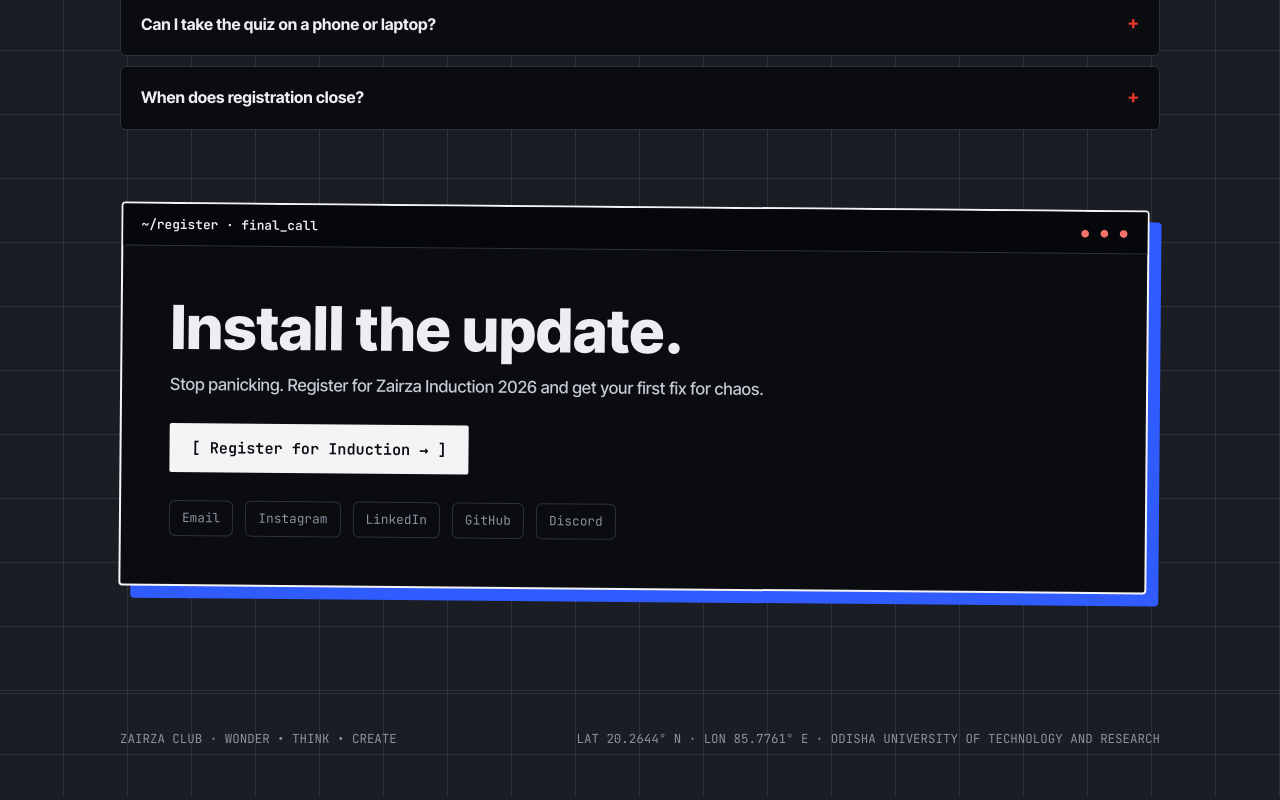
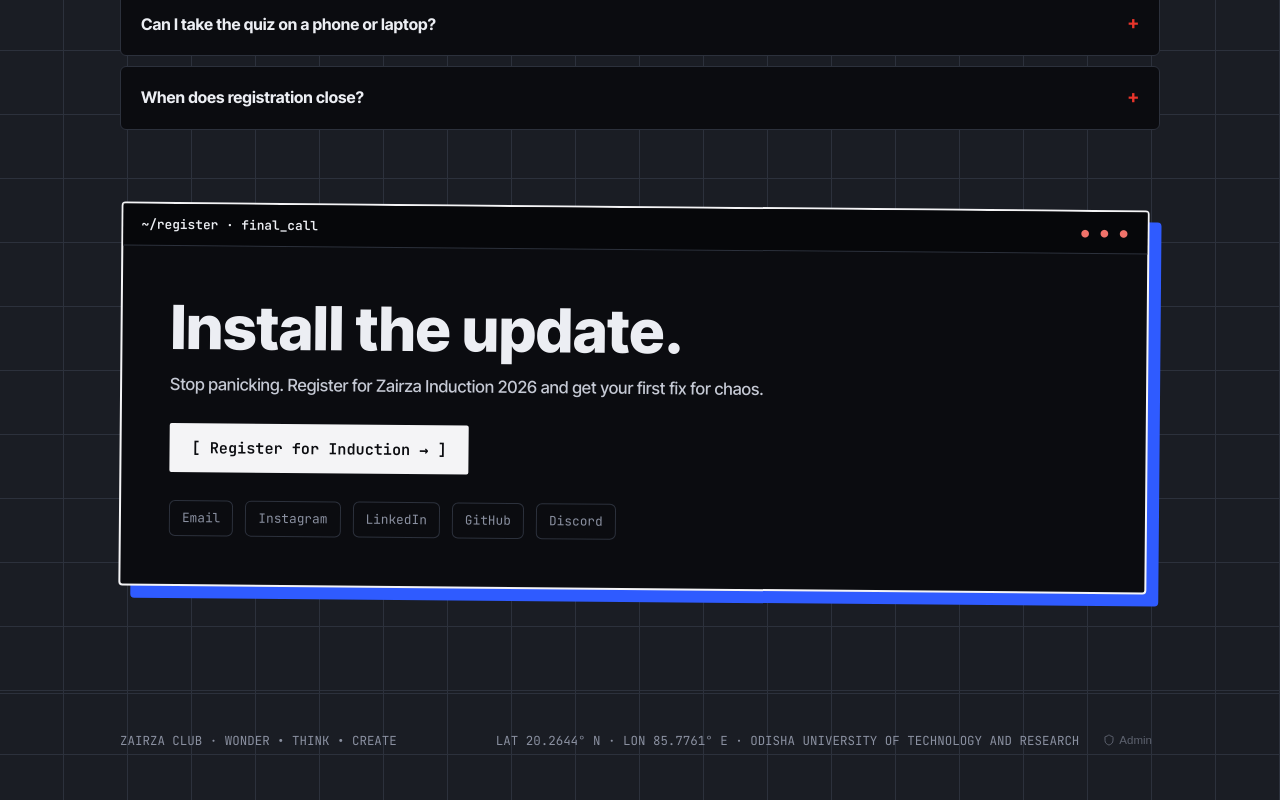
Before and after one commit to phantomdevz/zairza-quiz, a React (Vite) app: page / in a window 1280 px wide. Shown: the part 3533-4333 px from the top of the page. Built offline with nearby package versions, Linux system fonts and the light colour scheme; no server answers.

Commit message:
feat: enable direct access methods to admin dashboard

```diff
--- a/src/App.jsx
+++ b/src/App.jsx
@@ -33,9 +33,27 @@
   const { currentView, setCurrentView, isQuizActive } = useQuiz();
 
   React.useEffect(() => {
-    if (window.location.hash === "#admin" || window.location.search.includes("admin")) {
-      setCurrentView("page11_login");
-    }
+    const handleHashAndShortcut = () => {
+      if (window.location.hash === "#admin" || window.location.search.includes("admin")) {
+        setCurrentView("page11_login");
+      }
+    };
+
+    const handleKeyDown = (e) => {
+      // Ctrl + Shift + A shortcut for admin access
+      if ((e.ctrlKey || e.metaKey) && e.shiftKey && (e.key === "A" || e.key === "a")) {
+        e.preventDefault();
+        setCurrentView("page11_login");
+      }
+    };
+
+    handleHashAndShortcut();
+    window.addEventListener("hashchange", handleHashAndShortcut);
+    window.addEventListener("keydown", handleKeyDown);
+    return () => {
+      window.removeEventListener("hashchange", handleHashAndShortcut);
+      window.removeEventListener("keydown", handleKeyDown);
+    };
   }, [setCurrentView]);
 
   const renderActiveView = () => {
--- a/src/components/common/Footer.jsx
+++ b/src/components/common/Footer.jsx
@@ -1,6 +1,10 @@
 import React from "react";
+import { useQuiz } from "../../context/QuizContext";
+import { Shield } from "lucide-react";
 
 export const Footer = () => {
+  const { setCurrentView } = useQuiz();
+
   return (
     <footer style={{
       borderTop: "1px solid var(--line)",
@@ -11,7 +15,32 @@
     }}>
       <div className="container" style={{ display: "flex", justifyContent: "space-between", alignItems: "center", flexWrap: "wrap", gap: "12px" }}>
         <div>ZAIRZA CLUB · WONDER • THINK • CREATE</div>
-        <div>LAT 20.2644° N · LON 85.7761° E · ODISHA UNIVERSITY OF TECHNOLOGY AND RESEARCH</div>
+        <div style={{ display: "flex", alignItems: "center", gap: "16px" }}>
+          <span>LAT 20.2644° N · LON 85.7761° E · ODISHA UNIVERSITY OF TECHNOLOGY AND RESEARCH</span>
+          <button
+            onClick={() => setCurrentView("page11_login")}
+            style={{
+              background: "transparent",
+              border: "none",
+              color: "var(--mut)",
+              cursor: "pointer",
+              padding: "4px 8px",
+              borderRadius: "4px",
+              display: "inline-flex",
+              alignItems: "center",
+              gap: "4px",
+              fontSize: "0.72rem",
+              opacity: 0.6,
+              transition: "opacity 0.2s ease"
+            }}
+            onMouseEnter={(e) => (e.currentTarget.style.opacity = "1")}
+            onMouseLeave={(e) => (e.currentTarget.style.opacity = "0.6")}
+            title="Administrator Portal (Ctrl + Shift + A)"
+          >
+            <Shield size={12} />
+            <span>Admin</span>
+          </button>
+        </div>
       </div>
     </footer>
   );
```
